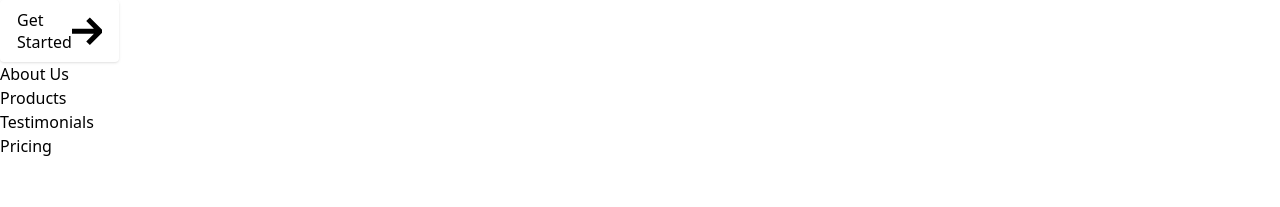
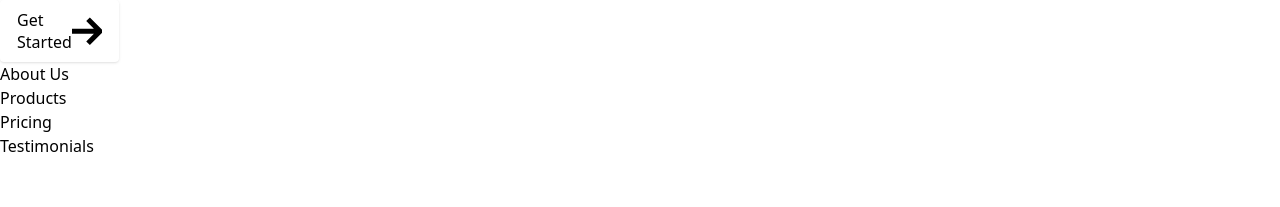
Before and after one commit to skylinedistribution-dev/skylinedistribution-dev.github.io, a React (Vite) app: page / in a window 1280 px wide. Shown: the top 207 px of the page. Built offline with nearby package versions, Linux system fonts and the light colour scheme.

Commit message:
Fix order of sections on navbar

```diff
--- a/src/partials/NavMenu.jsx
+++ b/src/partials/NavMenu.jsx
@@ -11,10 +11,10 @@ function NavMenu () {
         <HashLink to="#products" className="font-medium text-lg text-gray-600 hover:text-gray-900 px-5 py-3 flex items-center transition duration-150 ease-in-out">Products</HashLink>
       </li>
       <li>
-        <HashLink to="#testimonials" className="font-medium text-lg text-gray-600 hover:text-gray-900 px-5 py-3 flex items-center transition duration-150 ease-in-out">Testimonials</HashLink>
+        <HashLink to="#pricing" className="font-medium text-lg text-gray-600 hover:text-gray-900 px-5 py-3 flex items-center transition duration-150 ease-in-out">Pricing</HashLink>
       </li>
       <li>
-        <HashLink to="#pricing" className="font-medium text-lg text-gray-600 hover:text-gray-900 px-5 py-3 flex items-center transition duration-150 ease-in-out">Pricing</HashLink>
+        <HashLink to="#testimonials" className="font-medium text-lg text-gray-600 hover:text-gray-900 px-5 py-3 flex items-center transition duration-150 ease-in-out">Testimonials</HashLink>
       </li>
     </>
   )
```
